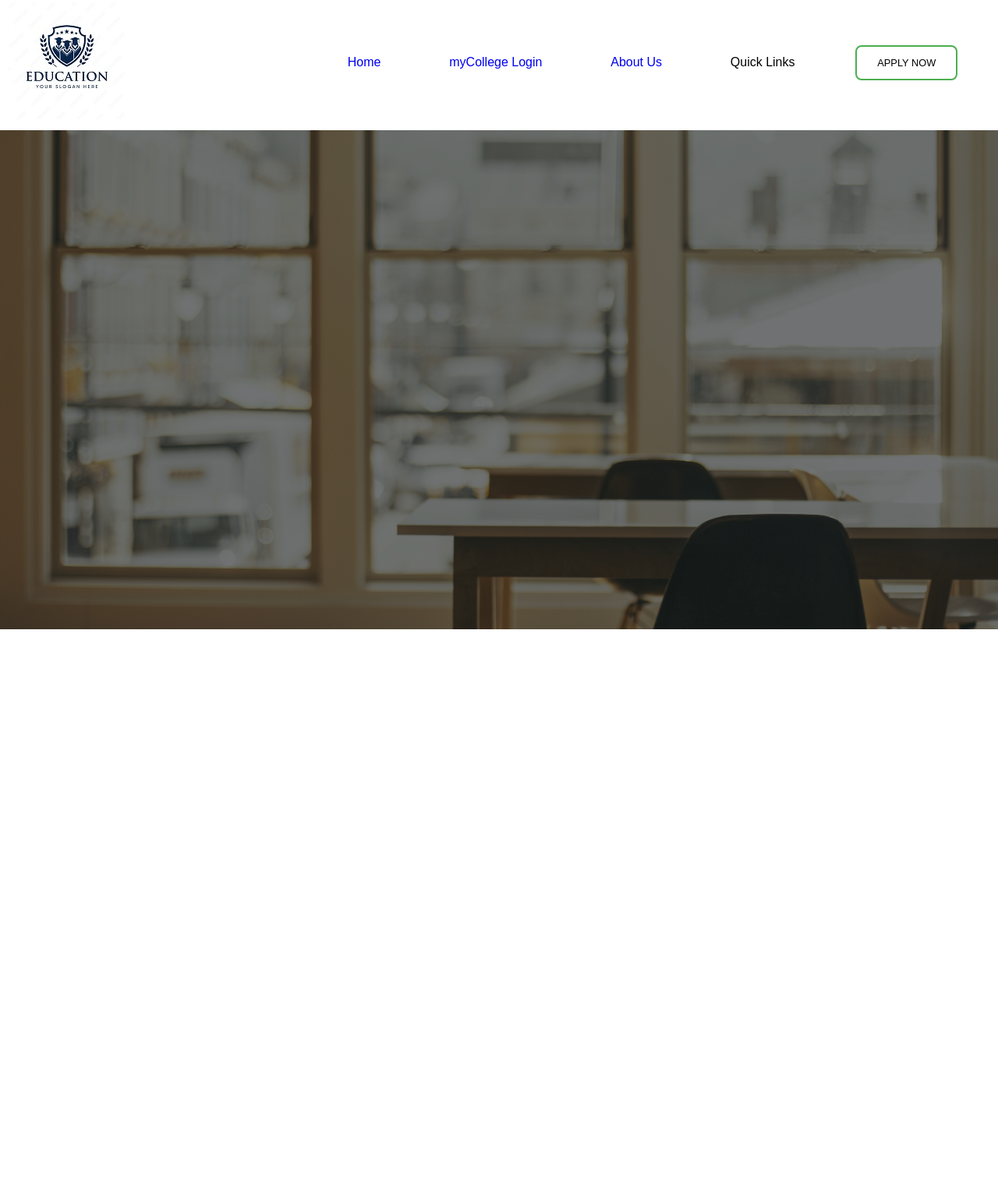
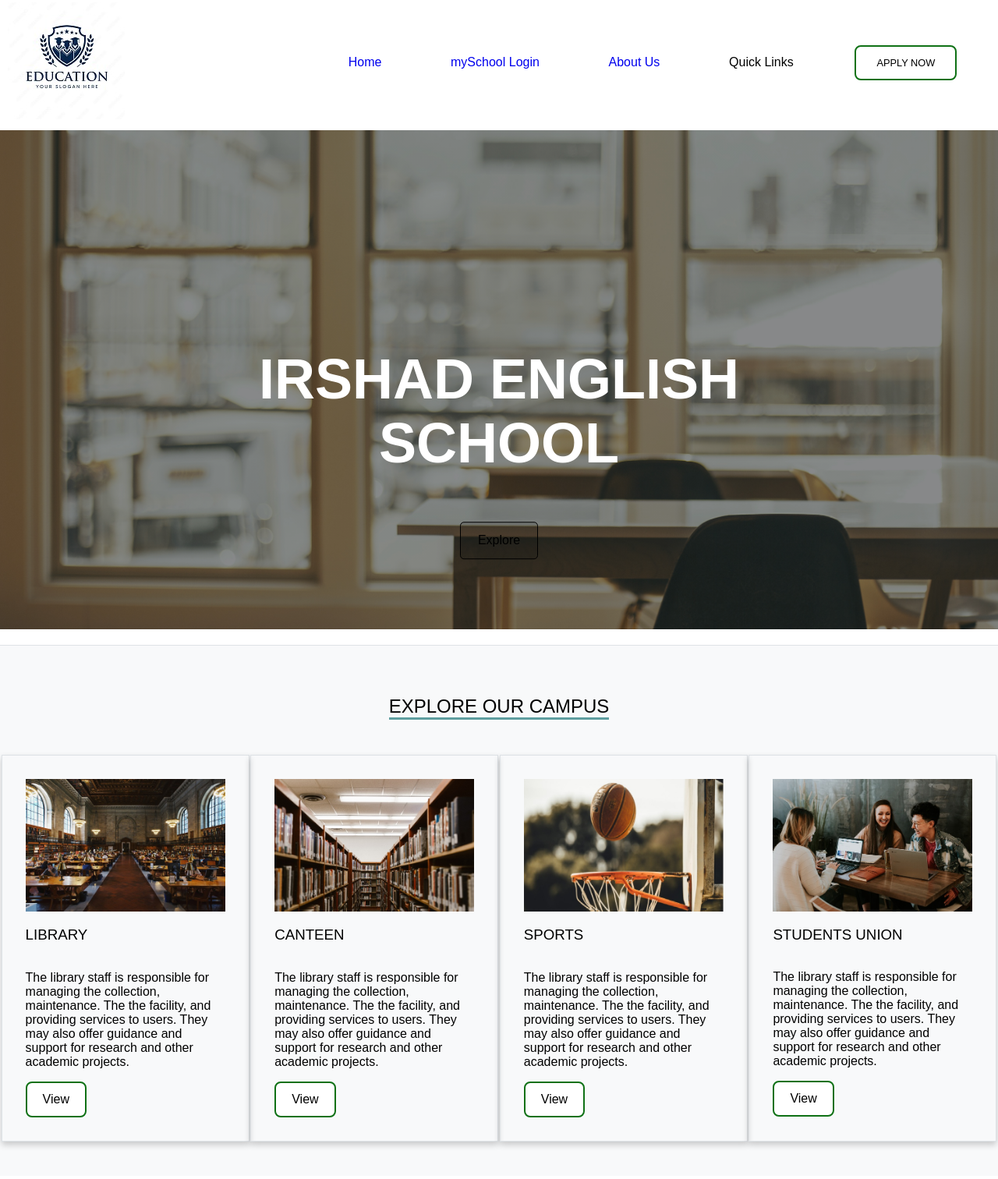
Before and after one commit to nic-dgl103-w23-cvs1/project-Suhail0206327, a plain HTML site: page index.html in a window 1280 px wide. Shown: the part 7-1519 px from the top of the page at 78% size. Before the commit the page ends 814 px from the top, so only its background shows below. Drawn offline with Linux system fonts and the light colour scheme.

Commit message:
add articles

```diff
--- a/index.html
+++ b/index.html
@@ -1,17 +1,17 @@
 <!DOCTYPE html>
 <html lang="en">
   <head>
-    <meta charset="UTF-8">
-    <meta http-equiv="X-UA-Compatible" content="IE=edge">
-    <meta name="viewport" content="width=\, initial-scale=1.0">
+    <meta charset="UTF-8" />
+    <meta http-equiv="X-UA-Compatible" content="IE=edge" />
+    <meta name="viewport" content="width=\, initial-scale=1.0" />
     <title>IES</title>
-    <link rel="stylesheet" href="style.css">
+    <link rel="stylesheet" href="style.css" />
   </head>
   <body>
     <header>
       <nav>
         <a href="#">
-                <img src="Images\colleg_logo.jpg" width="150" height="150">
+          <img src="Images\colleg_logo.jpg" width="150" height="150" />
         </a>
 
         <ul>
@@ -19,13 +19,13 @@
             <a class="nav-link" href="#">Home</a>
           </li>
           <li class="nav">
-                    <a class="nav-link" href="#">myCollege Login</a>
+            <a class="nav-link" href="#">mySchool Login</a>
           </li>
           <li class="nav">
             <a class="nav-link" href="#">About Us</a>
           </li>
-                  <li class=" nav">
-                    <a class="dropbtn ">Quick Links</a>
+          <li class="nav">
+            <a class="dropbtn">Quick Links</a>
 
             <div class="dropdown-content">
               <a href="#">Post-degrees</a>
@@ -40,16 +40,57 @@
             <a class="apply button1">APPLY NOW</a>
           </li>
         </ul>
-
-
       </nav>
     </header>
     <main>
       <section class="hero">
+        <div>
+          <h1>irshad english school</h1>
+          <a>explore</a>
+        </div>
+      </section>
 
+      <section class="card">
+        <h2>explore our campus</h2>
+        <div>
+            <article>
+                <img src="Images\library.jpg" alt="library" width="100%" />
 
+                <h3>library</h3>
+                <p>
+                    The library staff is responsible for managing the collection, maintenance. The the facility, and providing services to users.
+                     They may also offer guidance and support for research and other academic projects.</p>
+                <a href="#">view</a>
+              </article>
+              <article>
+                <img src="Images\mess.jpg" alt="library" width="100%" />
+
+                <h3>canteen</h3>
+                <p>
+                    The library staff is responsible for managing the collection, maintenance. The the facility, and providing services to users.
+                     They may also offer guidance and support for research and other academic projects.</p>
+                <a href="#">view</a>
+              </article>
+              <article>
+                <img src="Images\sports.jpg" alt="library" width="100%" />
+
+                <h3>sports</h3>
+                <p>
+                    The library staff is responsible for managing the collection, maintenance. The the facility, and providing services to users.
+                     They may also offer guidance and support for research and other academic projects.</p>
+                <a href="#">view</a>
+              </article>
+              <article>
+                <img src="Images\union.jpg" alt="students uninon" width="100%" />
+
+                <h3>students union</h3>
+                <p>
+                    The library staff is responsible for managing the collection, maintenance. The the facility, and providing services to users.
+                     They may also offer guidance and support for research and other academic projects.</p>
+                <a href="#">view</a>
+              </article>
+        </div>
       </section>
     </main>
   </body>
-
 </html>
--- a/style.css
+++ b/style.css
@@ -77,11 +77,11 @@ nav a{
     background-color: white;
     color: black;
     border-radius: 8px;
-    border: 2px solid #4CAF50;
+    border: 2px solid #0f7115;
   }
 
   .button1:hover {
-    background-color: #4CAF50;
+    background-color: #0f7115;
     color: white;
   }
 
@@ -89,10 +89,107 @@ nav a{
 section.hero{
 
     width: 100vw;
-    background-image: linear-gradient(rgba(0, 0, 0, 0.5), rgba(0, 0, 0, 0.5)), url("Images/skg.jpg");
+    background-image: linear-gradient(rgba(0, 0, 0, 0.4), rgba(0, 0, 0, 0.4)), url("Images/hero.jpg");
     height: 80vh;
     background-position: center;
     background-repeat: no-repeat;
     background-size: cover;
     position: relative;
+
+
 }
+.hero div{
+    text-align: center;
+    position: absolute;
+    top: 60%;
+    left: 50%;
+    transform: translate(-50%, -50%);
+   align-items: center;
+    text-transform: uppercase;
+    display: flex;
+    flex-direction: column;
+}
+.hero h1{
+   width: 100%;
+    text-transform: uppercase;
+    color: white;
+    font-size: 4.5rem;
+}
+.hero a{
+
+    width: 70px;
+    border: 1px solid black;
+    border-radius: 5px;
+    background-color: rgba(0, 0, 0, 0.1);
+    color: black;
+    padding: 14px;
+    font-size: 1rem;
+    cursor: pointer;
+    text-transform: capitalize;
+}
+
+.hero a:hover {
+ background-color: rgba(0, 0, 0, 0.7);
+ color: white;
+}
+
+/*articles */
+.card {
+    padding: 20px 0px;
+    margin: 20px 0px;
+    background-color: #f8f9fa;
+    border-top: 0.5px solid #dee2e6;
+    width: 100%;
+    height: 80vh;
+    display: flex;
+    flex-direction: column;
+    justify-content: space-evenly;
+    align-items: center;
+}
+.card div {
+    display: flex;
+    width: 100%;
+    justify-content: space-evenly;
+}
+.card article{
+
+    padding: 30px;
+    border: 0.5px solid #dee2e6;
+    width: 20%;
+    display: flex;
+    flex-direction: column;
+    justify-content: center;
+    align-items: start;
+
+box-shadow: 0 4px 8px 0 rgba(0,0,0,0.2);
+transition: 0.3s;
+
+}
+article h3 {
+    font-weight: 100;
+    text-transform: uppercase;
+}
+
+.card article:hover {
+    box-shadow: 0 8px 16px 0 rgba(0,0,0,0.2);
+}
+.card h2 {
+    font-weight: 100;
+    text-transform: uppercase;
+    display: inline;
+    border-bottom: 3px solid cadetblue;
+}
+.card a{
+    align-self: flex-start;
+    text-transform: capitalize;
+    text-decoration: none;
+    padding: 12px 20px;
+    background-color: white;
+    color: black;
+    border-radius: 8px;
+    border: 2px solid #0f7115;
+}
+.card a:hover {
+    background-color: #0f7115;
+    color: white;
+   }
```
Also changed, not shown: Images/hero.jpg (renamed from Images/skg.jpg), Images/library.jpg (added), Images/mess.jpg (added), Images/sports.jpg (added), Images/union.jpg (added). Lines whose indentation alone changed are shown as unchanged.
